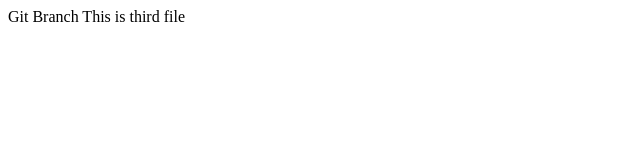
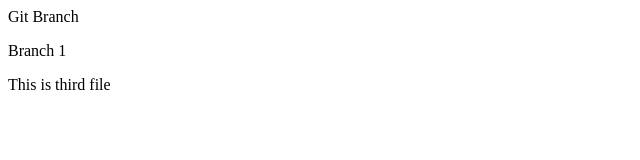
Before and after one commit to shivanialande/git-for-local-desktop, a plain HTML site: page index1.html in a window 1280 px wide. Shown: the whole page, without its empty margins (0-640 px from the left). Drawn offline with Linux system fonts and the light colour scheme.

Commit message:
third commit

```diff
--- a/index1.html
+++ b/index1.html
@@ -1,4 +1,4 @@
 <html>
 <head>Git Branch</head>
-<body>This is third file</body>
+<body><p>Branch 1</p> This is third file</body>
 </html>
```
